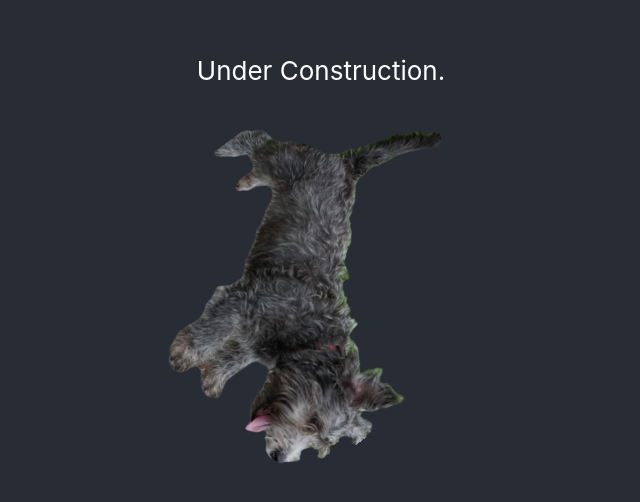
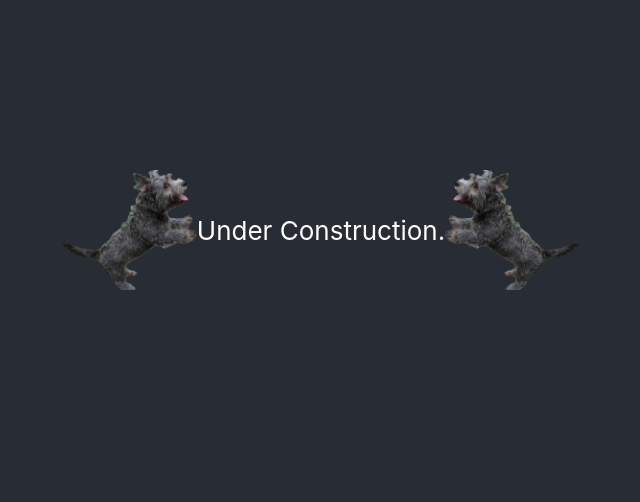
Before and after one commit to creaghstc/wedding-site, a React (Create React App) app: page / in a window 1280 px wide. Shown: the part 170-672 px from the top of the page, without its empty margins (319-959 px from the left). Built offline with nearby package versions, Linux system fonts and the light colour scheme.

Commit message:
Under Construction img refactor

```diff
--- a/src/App.css
+++ b/src/App.css
@@ -2,37 +2,24 @@
   text-align: center;
 }
 
-.App-logo {
-  height: 40vmin;
+.Moo {
+  height: 15vmin;
   pointer-events: none;
 }
 
-@media (prefers-reduced-motion: no-preference) {
-  .App-logo {
-    animation: App-logo-spin infinite 20s linear;
-  }
+.Moo-right {
+    height: 15vmin;
+    pointer-events: none;
+    transform: scaleX(-1);
 }
 
 .App-header {
   background-color: #282c34;
   min-height: 100vh;
   display: flex;
-  flex-direction: column;
+  flex-direction: row;
   align-items: center;
   justify-content: center;
   font-size: calc(10px + 2vmin);
   color: white;
 }
-
-.App-link {
-  color: #61dafb;
-}
-
-@keyframes App-logo-spin {
-  from {
-    transform: rotate(0deg);
-  }
-  to {
-    transform: rotate(360deg);
-  }
-}
--- a/src/App.tsx
+++ b/src/App.tsx
@@ -5,8 +5,9 @@ function App() {
   return (
     <div className="App">
       <header className="App-header">
+          <img src={mus} className="Moo" alt="logo" />
           <p>Under Construction.</p>
-          <img src={mus} className="App-logo" alt="logo" />
+          <img src={mus} className="Moo-right" alt="logo" />
       </header>
     </div>
   );
```
